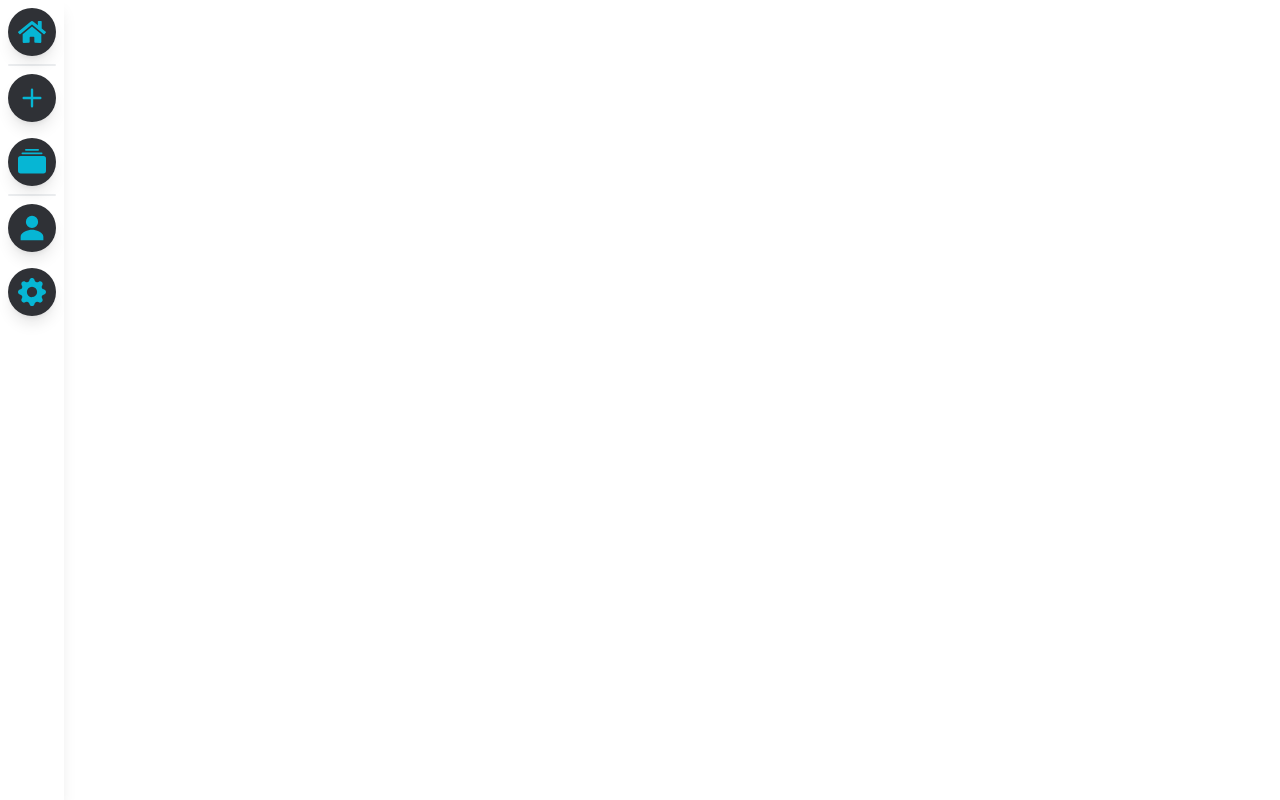
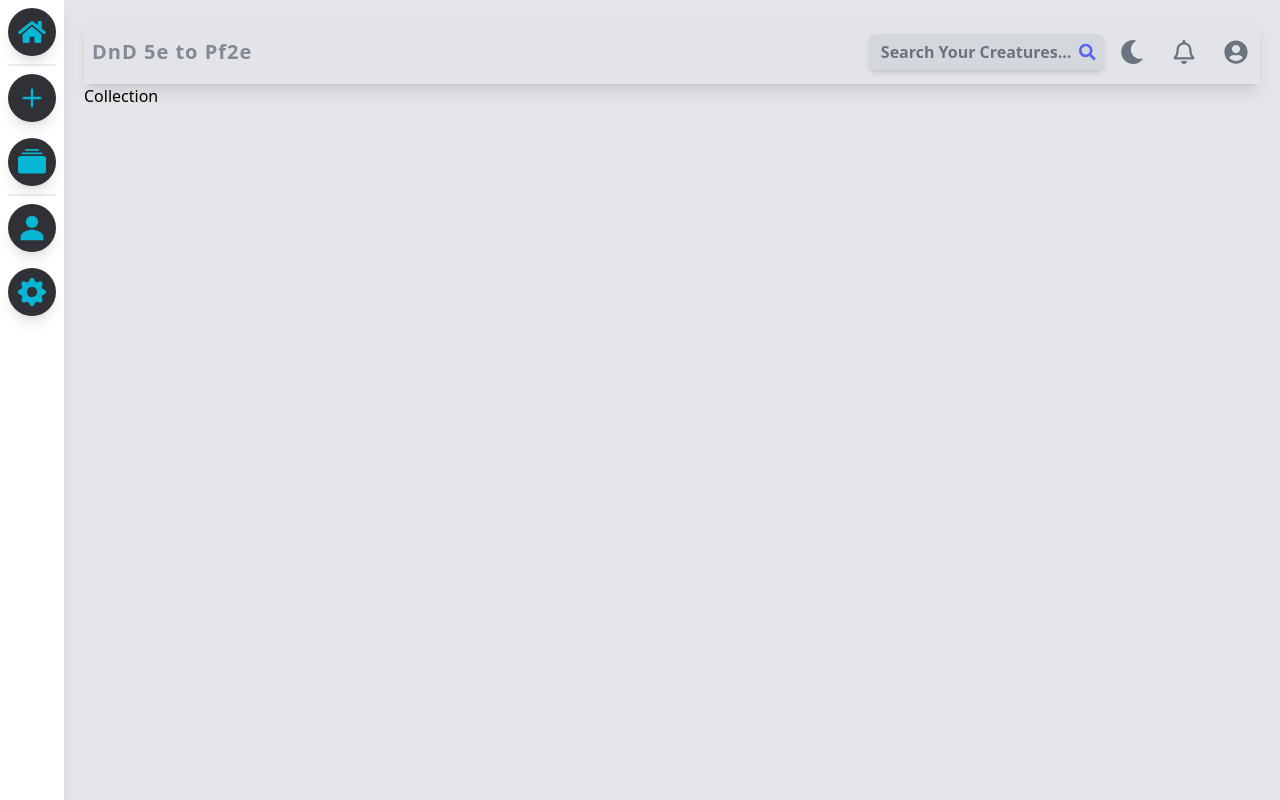
Before and after one commit to JaxonElwell/termProject, a React (Vite) app in the folder dndConverter/: page /collection in a window 1280 px wide. Built offline with nearby package versions, Linux system fonts and the light colour scheme.

Commit message:
Top Navigation Styling and Collection
- TopNav now has the name of the page currently displayed as its title text
- Collection is now routed

```diff
--- a/dndConverter/src/App.jsx
+++ b/dndConverter/src/App.jsx
@@ -4,6 +4,7 @@
 import ContentContainer from './Content';
 import Add from './Add';
 import Profile from './Profile';
+import Collection from './Collection';
 
 export default function App() {
   return (
@@ -14,6 +15,7 @@
           <Route path="/" element={<ContentContainer />} />
           <Route path="/add" element={<Add />} />
           <Route path="/profile" element={<Profile />} />
+          <Route path="/collection" element={<Collection />} />
         </Routes>
       </div>
     </div>
--- a/dndConverter/src/Collection.jsx
+++ b/dndConverter/src/Collection.jsx
@@ -31,10 +31,18 @@
 
 // export default Collection;
 
-import React from 'react';
+import React, { useState } from 'react';
+import TopNavigation from './TopNavigation';
 
+// temporary page for testing, just to see if the TopNavigation component works
+// only displays the TopNavigation component and the name of the page
 const Collection = () => {
-  return <div>Collection Page</div>;
+  return (
+    <div className='content-container w-full overflow-auto'>
+      <TopNavigation />
+      <h1>Collection</h1>
+    </div>
+  );
 };
 
 export default Collection;
--- a/dndConverter/src/TopNavigation.jsx
+++ b/dndConverter/src/TopNavigation.jsx
@@ -1,22 +1,22 @@
-import {
-    FaSearch,
-    FaRegBell,
-    FaUserCircle,
-    FaMoon,
-    FaSun,
-  } from 'react-icons/fa';
-  import useDarkMode from './Hooks/UseDarkMode';
+import React from 'react';
+import { FaSun, FaMoon, FaSearch, FaRegBell, FaUserCircle } from 'react-icons/fa';
+import { useLocation } from 'react-router-dom';
+import useDarkMode from './Hooks/useDarkMode';
 
-  const TopNavigation = () => {
-    return (
-      <div className='top-navigation'>
-        <Title />
-        <ThemeIcon />
-        <Search />
-        <BellIcon />
-        <UserCircle />
-      </div>
-    );
+const TopNavigation = () => {
+  const location = useLocation();
+
+  const getTitle = () => {
+    switch (location.pathname) {
+      case '/':
+        return 'Home';
+      case '/add':
+        return 'Add Creature';
+      case '/profile':
+        return 'Profile';
+      default:
+        return 'DnD 5e to Pf2e';
+    }
   };
 
   const ThemeIcon = () => {
@@ -35,12 +35,24 @@
 
   const Search = () => (
     <div className='search'>
-      <input className='search-input' type='text' placeholder='Search...' />
+      <input className='search-input' type='text' placeholder='Search Your Creatures...' />
       <FaSearch size='18' className='text-secondary my-auto' />
     </div>
   );
+
   const BellIcon = () => <FaRegBell size='24' className='top-navigation-icon' />;
   const UserCircle = () => <FaUserCircle size='24' className='top-navigation-icon' />;
-  const Title = () => <h5 className='title-text'>DnD 5e to Pf2e</h5>;
+  const Title = () => <h5 className='title-text'>{getTitle()}</h5>;
 
-  export default TopNavigation;
+  return (
+    <div className='top-navigation'>
+      <Title />
+      <Search />
+      <ThemeIcon />
+      <BellIcon />
+      <UserCircle />
+    </div>
+  );
+};
+
+export default TopNavigation;
```
